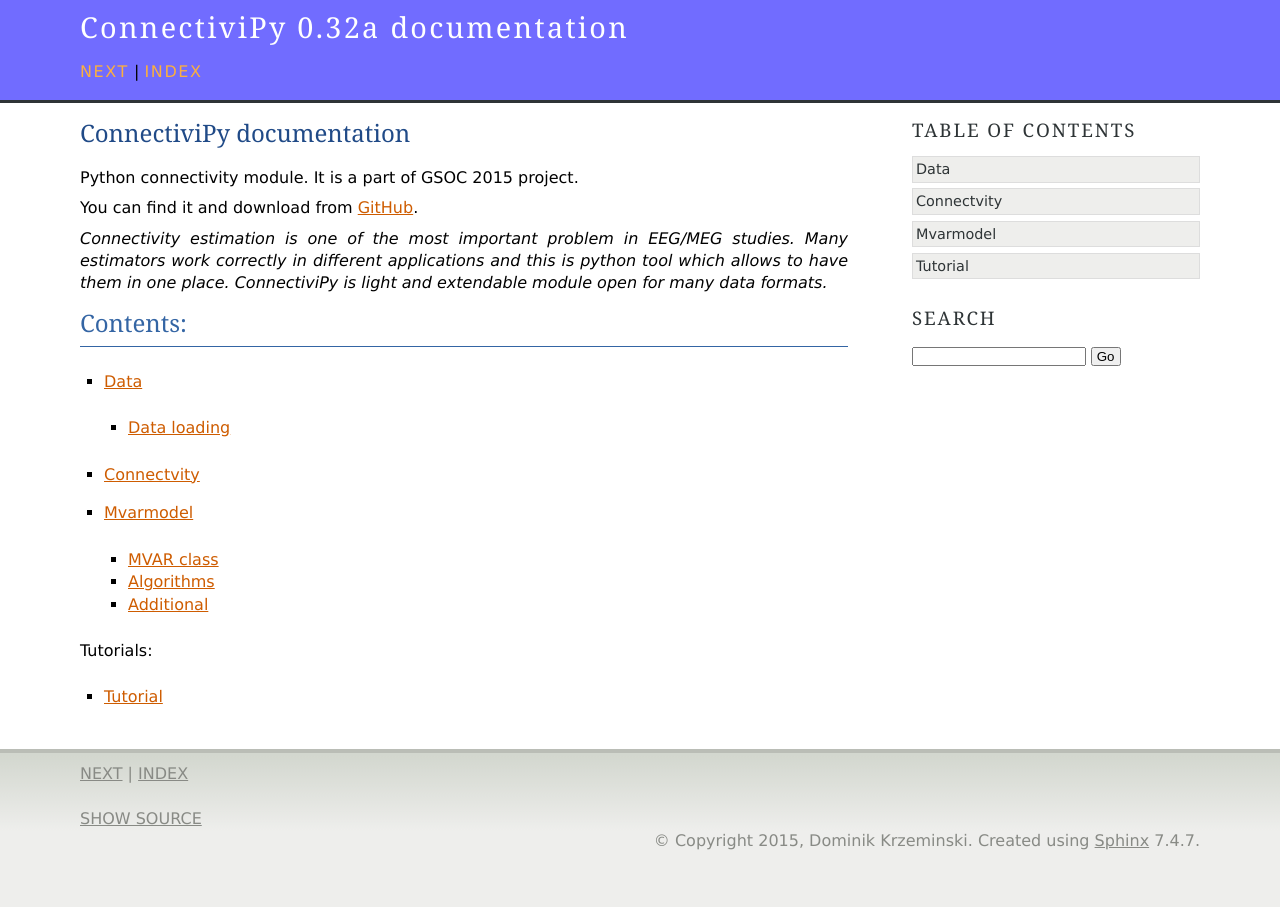
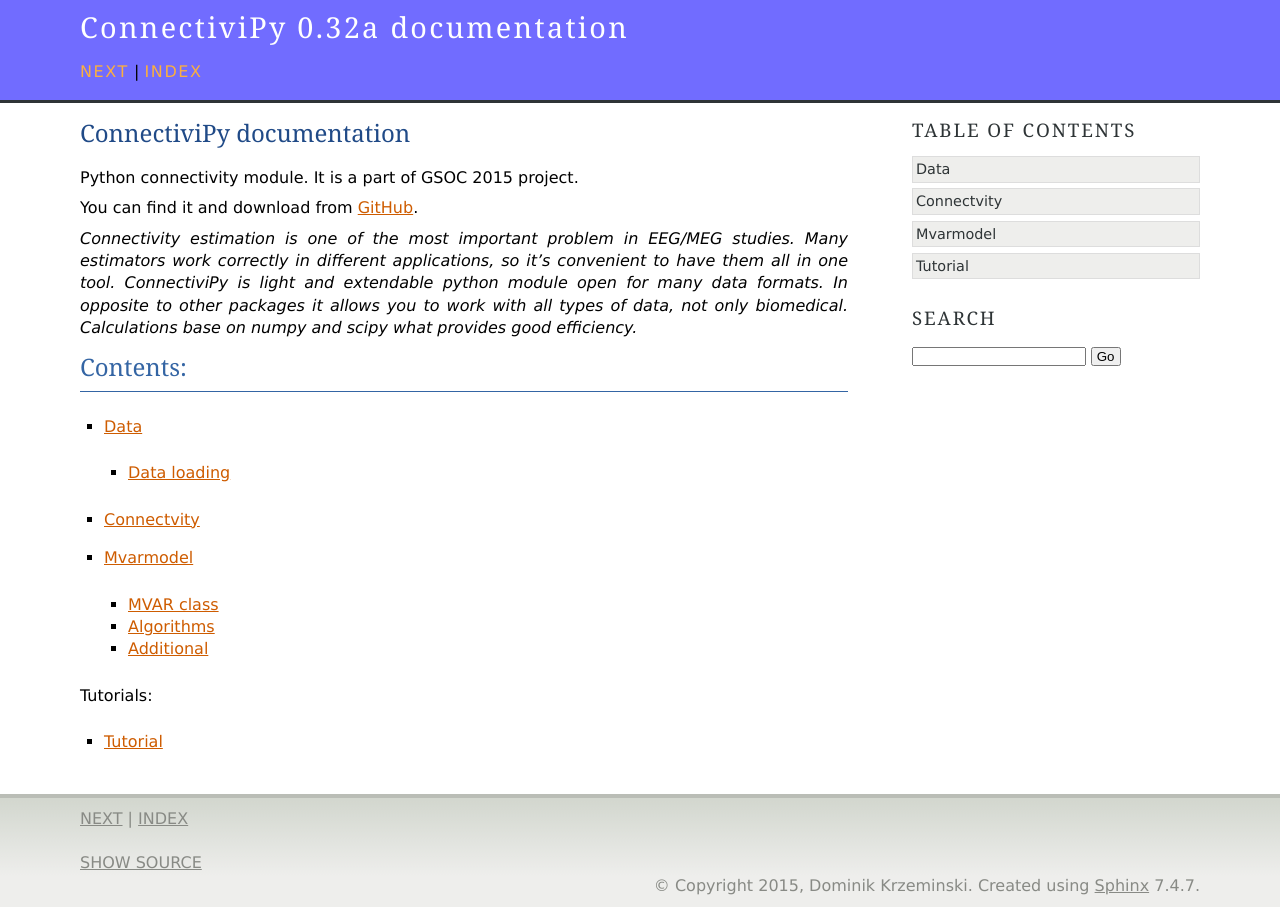
Before and after one commit to dokato/connectivipy, a Sphinx documentation site: the page built from doc/index.rst, in a window 1280 px wide. Built offline with Sphinx 7.4.7, drawn with Linux system fonts in a browser that asks for light colours.

Commit message:
new first page of documentation

```diff
--- a/doc/html/conn.html
+++ b/doc/html/conn.html
@@ -67,7 +67,7 @@
 <em>calculate</em> method and <em>values_range</em> attribute.</p>
 <dl class="method">
 <dt id="conn.Coherency.calculate">
-<code class="descname">calculate</code><span class="sig-paren">(</span><em>data</em>, <em>cnfft=None</em>, <em>cno=None</em>, <em>window=&lt;function hanning at 0x0000000003A335F8&gt;</em>, <em>im=False</em><span class="sig-paren">)</span><a class="reference internal" href="_modules/conn.html#Coherency.calculate"><span class="viewcode-link">[source]</span></a><a class="headerlink" href="#conn.Coherency.calculate" title="Permalink to this definition">¶</a></dt>
+<code class="descname">calculate</code><span class="sig-paren">(</span><em>data</em>, <em>cnfft=None</em>, <em>cno=None</em>, <em>window=&lt;function hanning at 0x00000000039C05F8&gt;</em>, <em>im=False</em><span class="sig-paren">)</span><a class="reference internal" href="_modules/conn.html#Coherency.calculate"><span class="viewcode-link">[source]</span></a><a class="headerlink" href="#conn.Coherency.calculate" title="Permalink to this definition">¶</a></dt>
 <dd><p>Coherency calculation using FFT mehtod.
 Args:</p>
 <blockquote>
@@ -217,7 +217,7 @@
 <em>calculate</em> method.</p>
 <dl class="method">
 <dt id="conn.PSI.calculate">
-<code class="descname">calculate</code><span class="sig-paren">(</span><em>data</em>, <em>band_width=4</em>, <em>psinfft=None</em>, <em>psino=0</em>, <em>window=&lt;function hanning at 0x0000000003A335F8&gt;</em><span class="sig-paren">)</span><a class="reference internal" href="_modules/conn.html#PSI.calculate"><span class="viewcode-link">[source]</span></a><a class="headerlink" href="#conn.PSI.calculate" title="Permalink to this definition">¶</a></dt>
+<code class="descname">calculate</code><span class="sig-paren">(</span><em>data</em>, <em>band_width=4</em>, <em>psinfft=None</em>, <em>psino=0</em>, <em>window=&lt;function hanning at 0x00000000039C05F8&gt;</em><span class="sig-paren">)</span><a class="reference internal" href="_modules/conn.html#PSI.calculate"><span class="viewcode-link">[source]</span></a><a class="headerlink" href="#conn.PSI.calculate" title="Permalink to this definition">¶</a></dt>
 <dd><p>Phase Slope Index calculation using FFT mehtod.
 Args:</p>
 <blockquote>
--- a/doc/index.rst
+++ b/doc/index.rst
@@ -11,9 +11,12 @@
 <https://github.com/dokato/connectivipy>`_.
 
 *Connectivity estimation is one of the most important problem in EEG/MEG
-studies. Many estimators work correctly in different applications and
-this is python tool which allows to have them in one place. ConnectiviPy
-is light and  extendable module open for many data formats.*
+studies. Many estimators work correctly in different applications, so it's
+convenient to have them all in one tool. ConnectiviPy
+is light and  extendable python module open for many data formats. In
+opposite to other packages it allows you to work with all types of data,
+not only biomedical. Calculations base on numpy and scipy what provides
+good efficiency.*
 
 
 Contents:
```
Also changed, not shown: doc/html/_sources/index.txt (+6 -3 lines), doc/html/index.html (+6 -3 lines), doc/html/_static/connpy2.jpg (deleted), doc/html/_static/connpy_org.png (deleted), doc/html/searchindex.js, 1 other file.
